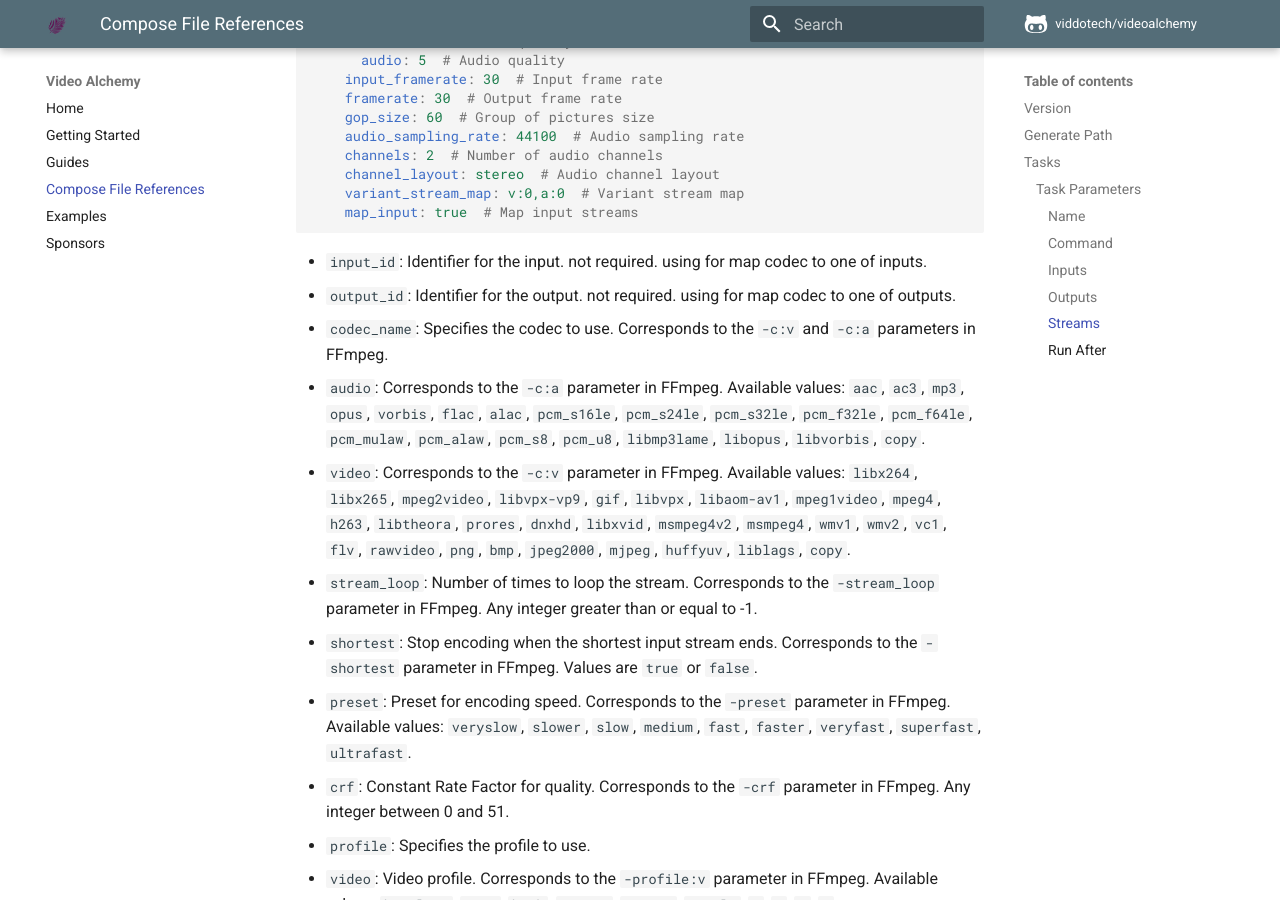
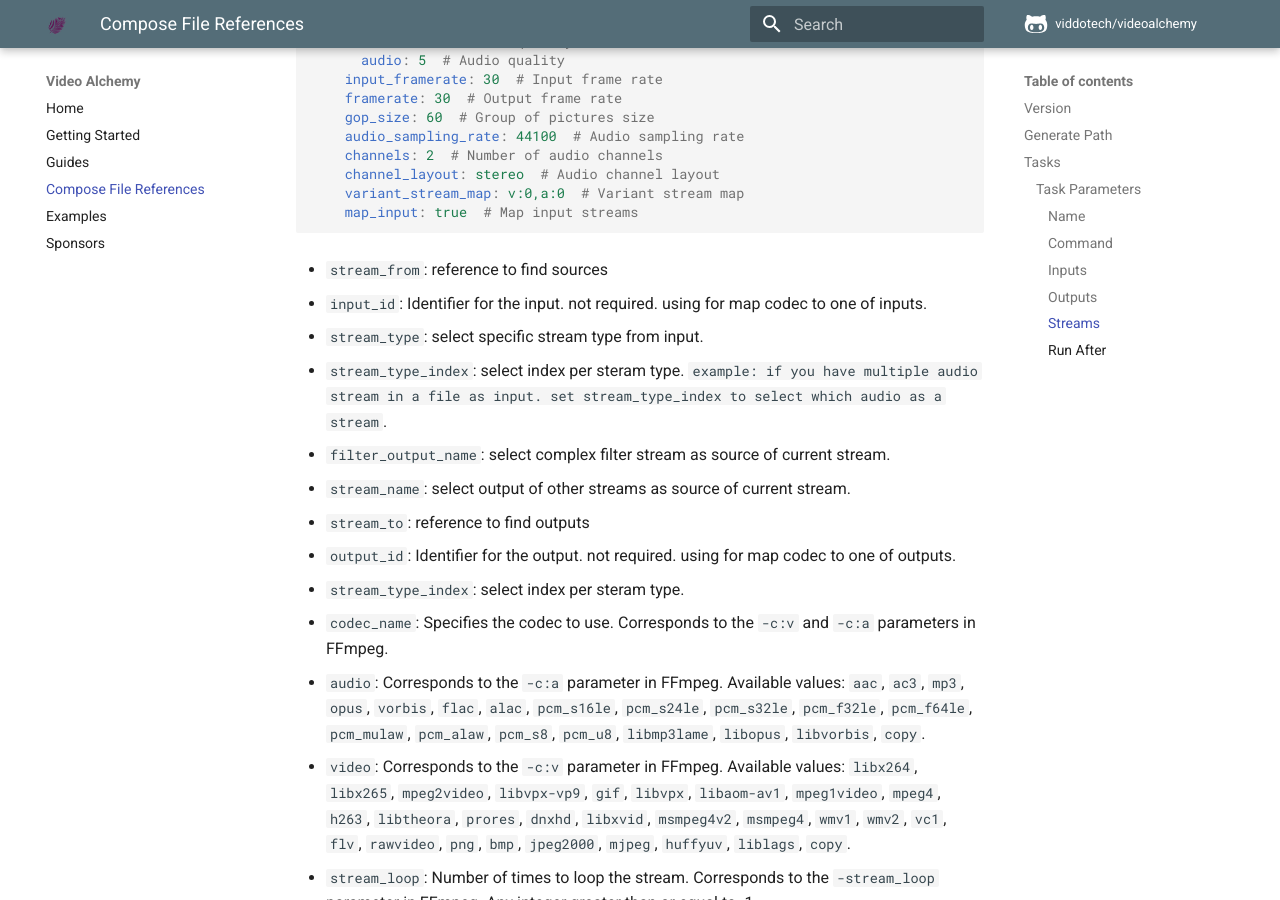
Before and after one commit to viddotech/videoalchemy, an MkDocs documentation site: the page built from docs/compose-file-references.md, in a window 1280 px wide and 900 px high, scrolled down 5189 px. Built offline with MkDocs 1.6.1 and Material for MkDocs 9.7.7, drawn with Linux system fonts in a browser that asks for light colours; comment, search, counter and statistics services are not loaded.

Commit message:
impr: improve docs

````diff
--- a/docs/compose-file-references.md
+++ b/docs/compose-file-references.md
@@ -190,8 +190,18 @@ streams:
     map_input: true  # Map input streams
 ```
 
-- `input_id`: Identifier for the input. not required. using for map codec to one of inputs.
-- `output_id`: Identifier for the output. not required. using for map codec to one of outputs.
+- `stream_from`: reference to find sources
+
+  - `input_id`: Identifier for the input. not required. using for map codec to one of inputs.
+  - `stream_type`: select specific stream type from input.
+  - `stream_type_index`: select index per steram type. `example: if you have multiple audio stream in a file as input. set stream_type_index to select which audio as a stream`.
+  - `filter_output_name`: select complex filter stream as source of current stream.
+  - `stream_name`: select output of other streams as source of current stream.
+
+- `stream_to`: reference to find outputs
+
+  - `output_id`: Identifier for the output. not required. using for map codec to one of outputs.
+  - `stream_type_index`: select index per steram type.
 - `codec_name`: Specifies the codec to use. Corresponds to the `-c:v` and `-c:a` parameters in FFmpeg.
   - `audio`: Corresponds to the `-c:a` parameter in FFmpeg. Available values: `aac`, `ac3`, `mp3`, `opus`, `vorbis`, `flac`, `alac`, `pcm_s16le`, `pcm_s24le`, `pcm_s32le`, `pcm_f32le`, `pcm_f64le`, `pcm_mulaw`, `pcm_alaw`, `pcm_s8`, `pcm_u8`, `libmp3lame`, `libopus`, `libvorbis`, `copy`.
   - `video`: Corresponds to the `-c:v` parameter in FFmpeg. Available values: `libx264`, `libx265`, `mpeg2video`, `libvpx-vp9`, `gif`, `libvpx`, `libaom-av1`, `mpeg1video`, `mpeg4`, `h263`, `libtheora`, `prores`, `dnxhd`, `libxvid`, `msmpeg4v2`, `msmpeg4`, `wmv1`, `wmv2`, `vc1`, `flv`, `rawvideo`, `png`, `bmp`, `jpeg2000`, `mjpeg`, `huffyuv`, `liblags`, `copy`.
````
